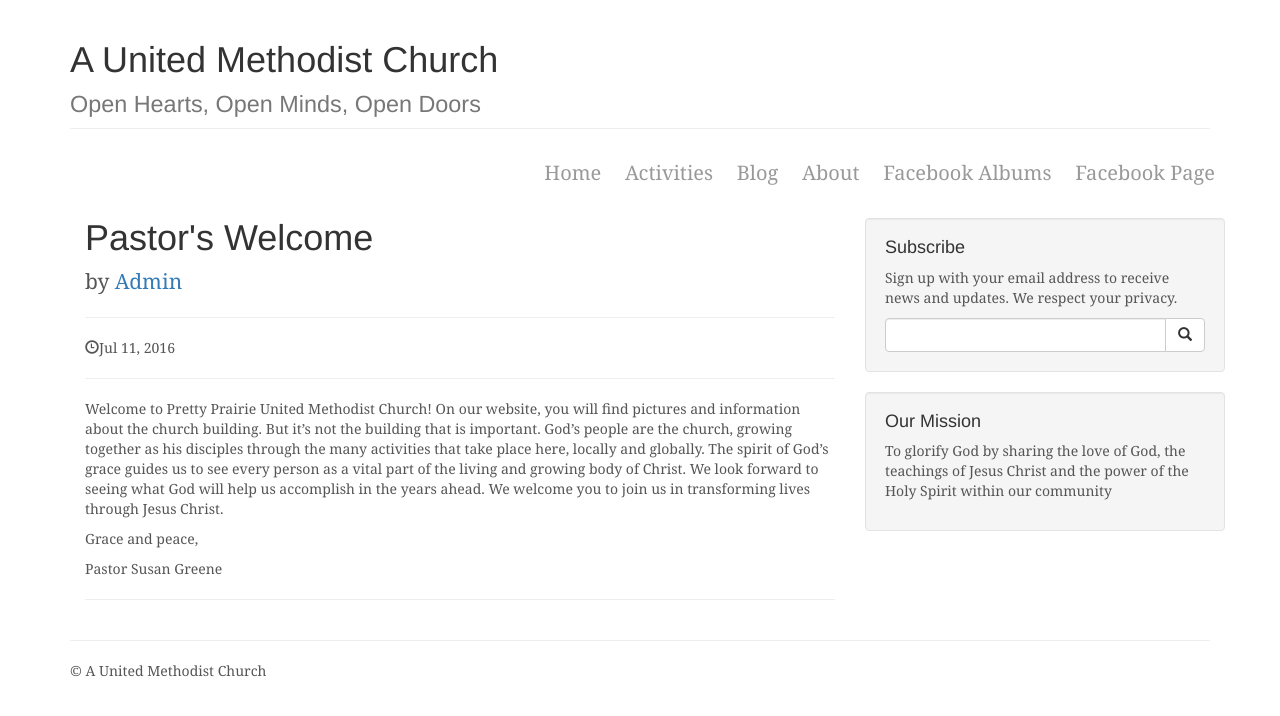
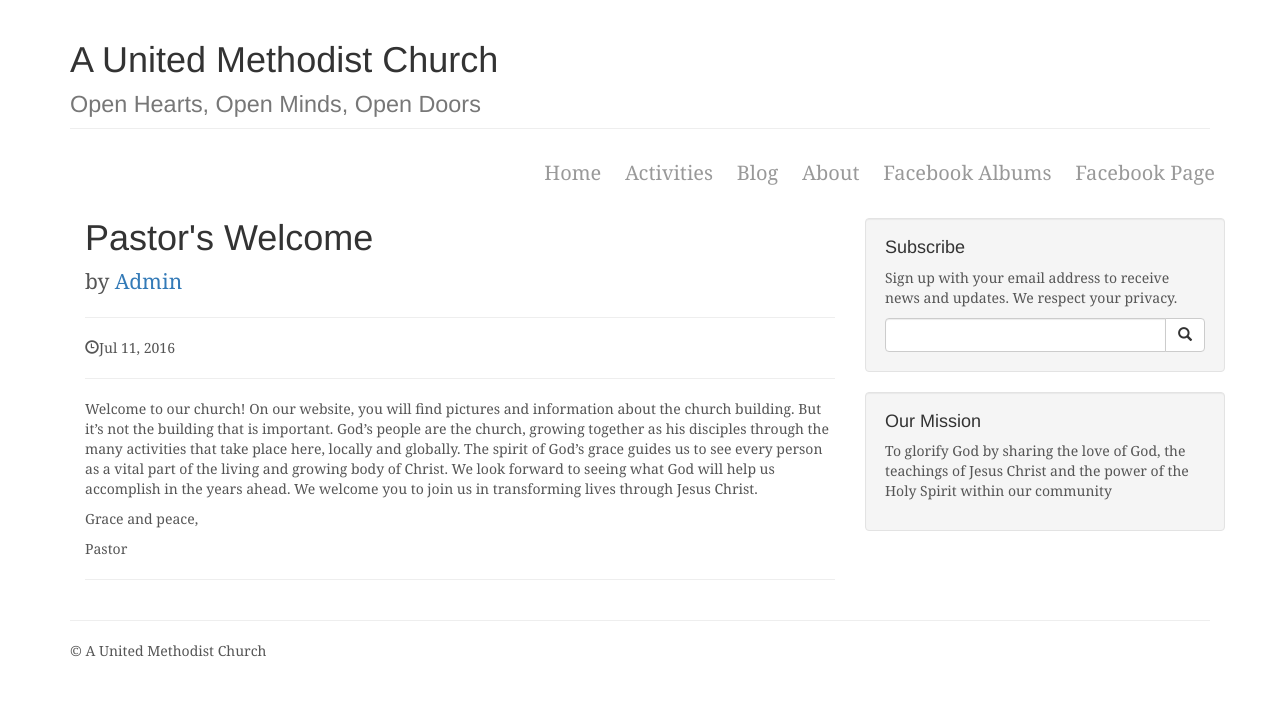
Before and after one commit to KatherineMichel/self-hosted-church-website-jekyll, a Jekyll site: the page built from _posts/2016-07-11-pastors-welcome.markdown, in a window 1280 px wide. Shown: the top 716 px of the page. Built offline with Jekyll 4.4.1, drawn with Linux system fonts in a browser that asks for light colours; nearby versions of some CDN libraries; library files that are not in the unit come from our copies.

Commit message:
Update 2016-07-11-pastors-welcome.markdown

```diff
--- a/_posts/2016-07-11-pastors-welcome.markdown
+++ b/_posts/2016-07-11-pastors-welcome.markdown
@@ -4,8 +4,8 @@
 date:   2016-07-11 17:39:37 -0500
 categories: pastor
 ---
-Welcome to Pretty Prairie United Methodist Church! On our website, you will find pictures and information about the church building. But it's not the building that is important. God's people are the church, growing together as his disciples through the many activities that take place here, locally and globally. The spirit of God's grace guides us to see every person as a vital part of the living and growing body of Christ. We look forward to seeing what God will help us accomplish in the years ahead. We welcome you to join us in transforming lives through Jesus Christ.
+Welcome to our church! On our website, you will find pictures and information about the church building. But it's not the building that is important. God's people are the church, growing together as his disciples through the many activities that take place here, locally and globally. The spirit of God's grace guides us to see every person as a vital part of the living and growing body of Christ. We look forward to seeing what God will help us accomplish in the years ahead. We welcome you to join us in transforming lives through Jesus Christ.
 
 Grace and peace,
 
-Pastor Susan Greene
+Pastor
```
